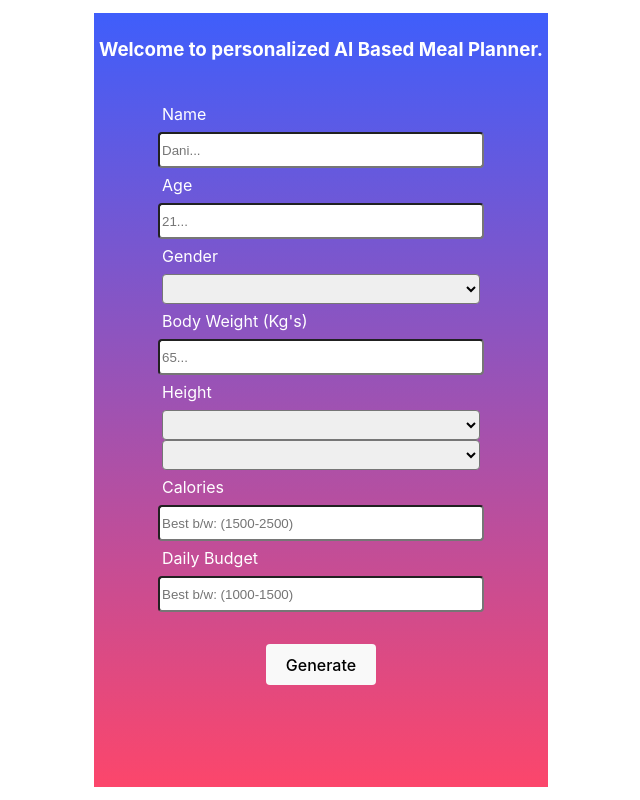
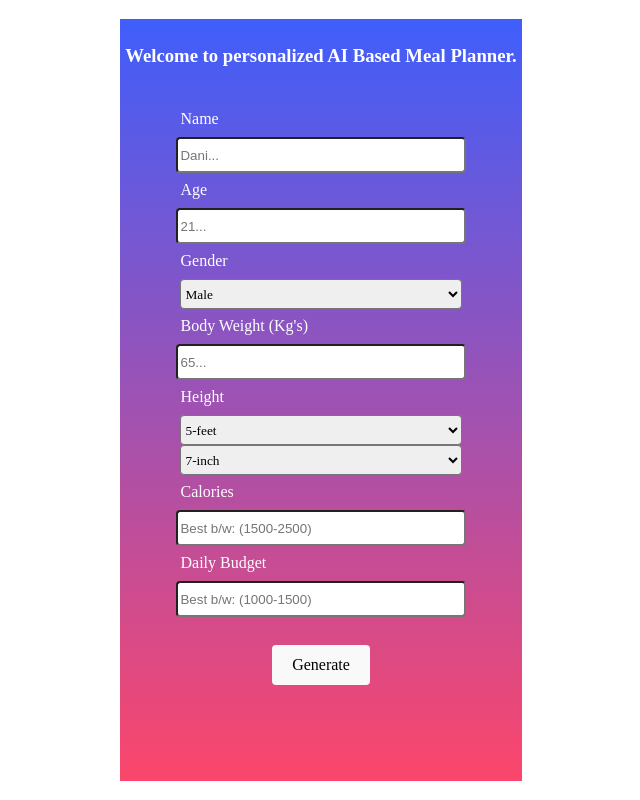
Before and after one commit to mian-dani/meal-plan-generator, a React (Vite) app: page / in a window 1280 px wide. Shown: the whole page, without its empty margins (319-959 px from the left). Built offline with nearby package versions, Linux system fonts and the light colour scheme.

Commit message:
font changed

```diff
--- a/src/Components/Fetch.jsx
+++ b/src/Components/Fetch.jsx
@@ -96,10 +96,11 @@ const Fetch = () => {
             <select
               name="gender"
               id=""
+
               onChange={(e) => setGender(e.target.value)}
             >
               <option value=""></option>
-              <option value="male">Male</option>
+              <option value="male" selected>Male</option>
               <option value="female">Fe-Male</option>
             </select>
 
@@ -126,6 +127,7 @@ const Fetch = () => {
             <select
               name=""
               id=""
+              placeholder="(1 to 7) feet"
               onChange={(e) => setFeetheight(e.target.value)}
             >
               <option value=""></option>
@@ -133,13 +135,14 @@ const Fetch = () => {
               <option value="2">2-feet</option>
               <option value="3">3-feet</option>
               <option value="4">4-feet</option>
-              <option value="5">5-feet</option>
+              <option value="5" selected>5-feet</option>
               <option value="6">6-feet</option>
               <option value="7">7-feet</option>
             </select>
             <select
               name=""
               id=""
+              placeholder="(1 to 11)"
               onChange={(e) => setInchheight(e.target.value)}
             >
               <option value=""></option>
@@ -149,7 +152,7 @@ const Fetch = () => {
               <option value="4">4-inch</option>
               <option value="5">5-inch</option>
               <option value="6">6-inch</option>
-              <option value="7">7-inch</option>
+              <option value="7" selected>7-inch</option>
               <option value="8">8-inch</option>
               <option value="9">9-inch</option>
               <option value="10">10-inch</option>
--- a/src/Components/css/Fetch.css
+++ b/src/Components/css/Fetch.css
@@ -5,6 +5,7 @@ label{
     margin-top: 5px ;
     border-radius: 4px;
     color: white;
+    font-family: 'Times New Roman', Times, serif;
 }
 
 input{
@@ -12,6 +13,7 @@ input{
     height: 30px;
     width: 70%;
     border-radius: 4px;
+
 }
 
 select{
@@ -19,6 +21,7 @@ select{
     height: 30px;
     width: 70%;
     border-radius: 4px;
+    font-family: 'Times New Roman', Times, serif;
 }
 
 .form{
@@ -59,12 +62,13 @@ h3 {
     text-align: center;
     color: white;
     padding: 5px;
+    font-family: 'Times New Roman', Times, serif;
 }
 
 .btn{
    margin-top: 5%;
    border-radius: 4px;
-
+   font-family: 'Times New Roman', Times, serif;
 }
 
 .response{
@@ -75,4 +79,5 @@ h3 {
 .response h6{
     font-size: 20px;
     text-align: center;
+    font-family: 'Times New Roman', Times, serif;
 }
```
